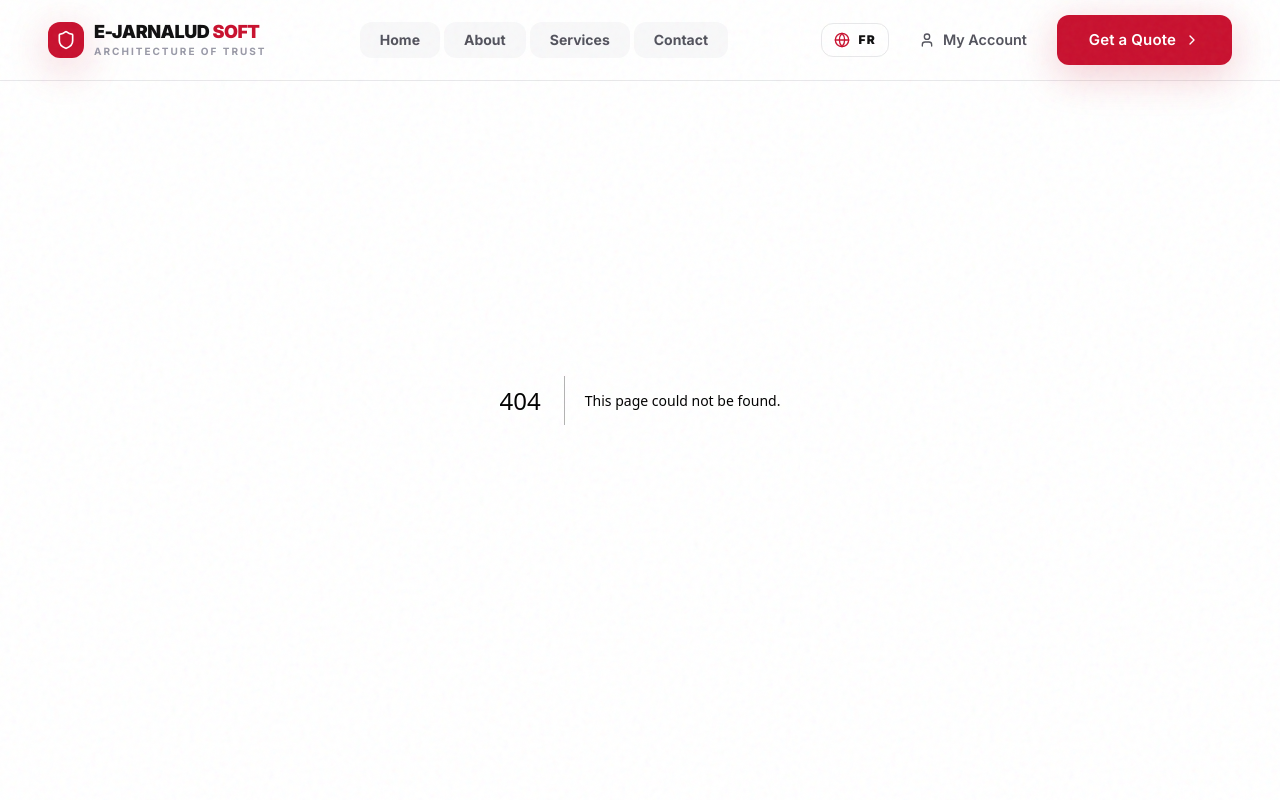
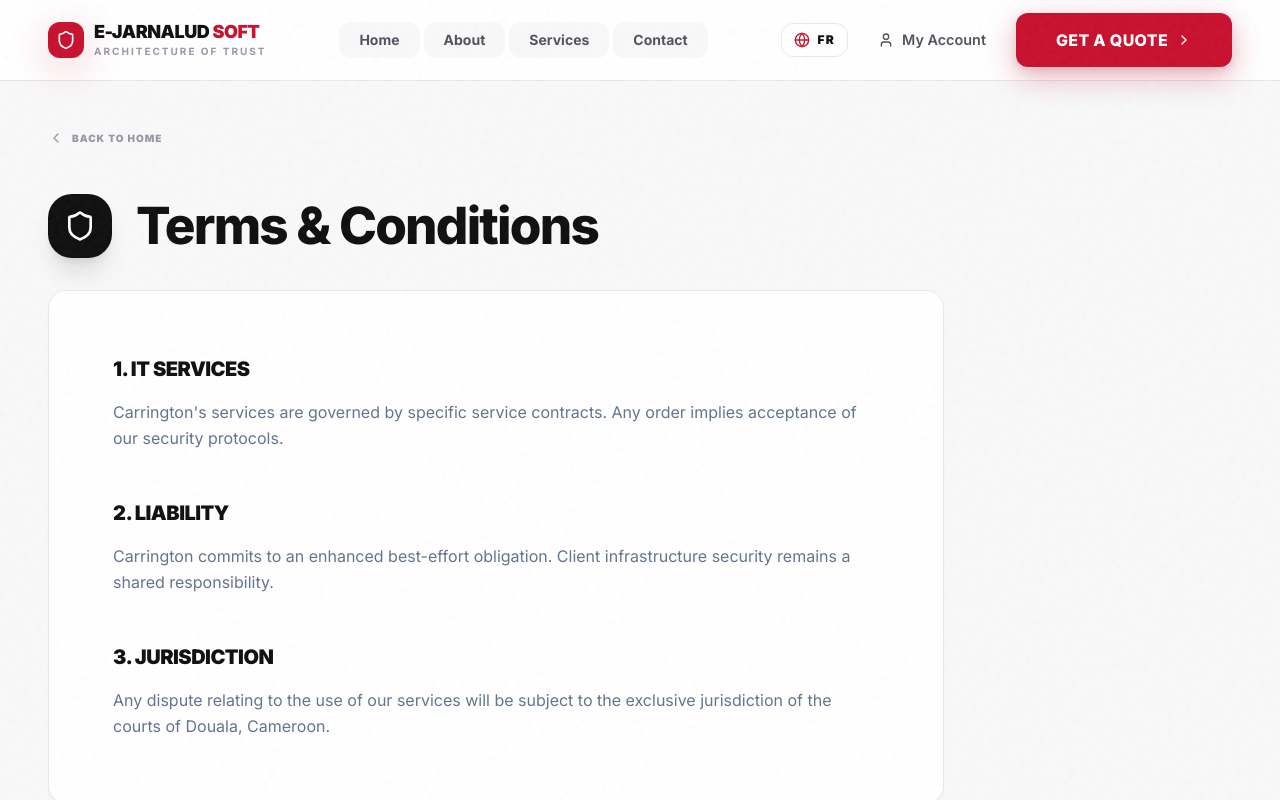
Before and after one commit to Shine831/carington, a Next.js app: page /terms in a window 1280 px wide. Before the commit this address had no page. Shown: the top 800 px of the page. Built offline with nearby package versions, Linux system fonts and the light colour scheme.

Commit message:
feat: Implement initial application pages including admin, contact, dashboard, and core layout components.

```diff
--- a/src/app/about/page.tsx
+++ b/src/app/about/page.tsx
@@ -13,7 +13,7 @@ export default function AboutPage() {
   const { t, language } = useI18n();
 
   return (
-    <div className="min-h-screen pt-[68px] md:pt-[76px] bg-[var(--off-white)]">
+    <div className="min-h-screen pt-24 md:pt-32 bg-[var(--off-white)]">
 
       {/* Hero (Pure Tech Refactor) */}
       <section className="relative min-h-[60vh] flex items-center pt-20 pb-20 md:pt-32 md:pb-32 overflow-hidden bg-[var(--charcoal)]">
@@ -89,7 +89,7 @@ export default function AboutPage() {
       </section>
 
       {/* Promise section (i18n) */}
-      <section className="section-py relative overflow-hidden bg-[var(--off-white)]">
+      <section className="section-py relative overflow-hidden bg-[var(--off-white)] mb-32">
         <AuraGradient color="var(--red)" className="top-[50%] right-[-10%] w-80 h-80 opacity-[0.03]" />
 
         <div className="container-xl relative z-10">
--- a/src/app/account/page.tsx
+++ b/src/app/account/page.tsx
@@ -13,7 +13,7 @@ export default function AccountPage() {
   const ICONS = [Briefcase, History, ShieldCheck, User];
 
   return (
-    <div className="min-h-[100svh] pt-[68px] md:pt-[76px] bg-[var(--off-white)] flex items-center justify-center py-20 px-4 relative overflow-hidden">
+    <div className="min-h-[100svh] pt-24 md:pt-32 bg-[var(--off-white)] flex items-center justify-center py-32 px-4 relative overflow-hidden">
       <AuraGradient color="var(--red)" className="top-[-10%] right-[-10%] w-[600px] h-[600px] opacity-[0.03]" />
 
       <div className="max-w-5xl w-full grid md:grid-cols-2 gap-0 rounded-[2.5rem] overflow-hidden shadow-[var(--shadow-2xl)] border border-white/20 relative z-10">
--- a/src/app/admin/page.tsx
+++ b/src/app/admin/page.tsx
@@ -46,7 +46,7 @@ export default function AdminDashboard() {
   ];
 
   return (
-    <div className="min-h-screen bg-[var(--off-white)] flex pt-[68px] md:pt-[76px] relative overflow-hidden">
+    <div className="min-h-screen bg-[var(--off-white)] flex pt-24 md:pt-32 relative overflow-hidden">
       <AuraGradient color="var(--red)" className="top-[-10%] right-[-10%] w-[600px] h-[600px] opacity-[0.02]" />
 
       {/* Sidebar - Pure Tech Design */}
@@ -54,7 +54,7 @@ export default function AdminDashboard() {
         initial={{ x: -280, opacity: 0 }}
         animate={{ x: 0, opacity: 1 }}
         transition={{ duration: 0.6, ease: [0.22, 1, 0.36, 1] }}
-        className="w-64 xl:w-72 bg-[var(--charcoal)] flex flex-col fixed top-[68px] md:top-[76px] bottom-0 left-0 z-40 hidden md:flex border-r border-white/5"
+        className="w-64 xl:w-72 bg-[var(--charcoal)] flex flex-col fixed top-24 md:top-32 bottom-0 left-0 z-40 hidden md:flex border-r border-white/5"
       >
         <div className="p-8 border-b border-white/5">
           <div className="flex items-center gap-4">
@@ -106,7 +106,7 @@ export default function AdminDashboard() {
           initial={{ y: -40, opacity: 0 }}
           animate={{ y: 0, opacity: 1 }}
           transition={{ delay: 0.2, duration: 0.6 }}
-          className="bg-white/80 backdrop-blur-xl border-b border-[var(--border)] px-8 py-5 flex items-center justify-between sticky top-[68px] md:top-[76px] z-30"
+          className="bg-white/80 backdrop-blur-xl border-b border-[var(--border)] px-8 py-5 flex items-center justify-between sticky top-24 md:top-32 z-30"
         >
           <div className="relative group">
             <Search className="absolute left-4 top-1/2 -translate-y-1/2 w-4 h-4 text-[var(--muted)] group-focus-within:text-[var(--red)] transition-colors" />
--- a/src/app/booking/page.tsx
+++ b/src/app/booking/page.tsx
@@ -11,7 +11,7 @@ export default function BookingPage() {
   const { t, language } = useI18n();
 
   return (
-    <div className="min-h-screen pt-[68px] md:pt-[76px] bg-[var(--off-white)]">
+    <div className="min-h-screen pt-24 md:pt-32 bg-[var(--off-white)]">
 
       {/* Header (Pure Tech Refactor) */}
       <section className="bg-[var(--charcoal)] py-20 md:py-32 relative overflow-hidden">
@@ -48,7 +48,7 @@ export default function BookingPage() {
         </div>
       </section>
 
-      <div className="container-xl py-20 md:py-28">
+      <div className="container-xl py-20 md:py-28 mb-32">
         <div className="grid lg:grid-cols-3 gap-12 lg:gap-20">
 
           {/* Form (i18n & Pure Tech Refactor) */}
--- a/src/app/contact/page.tsx
+++ b/src/app/contact/page.tsx
@@ -18,7 +18,7 @@ export default function ContactPage() {
   ];
 
   return (
-    <div className="min-h-screen pt-[68px] md:pt-[76px] bg-[var(--off-white)]">
+    <div className="min-h-screen pt-24 md:pt-32 bg-[var(--off-white)]">
 
       {/* Header (Pure Tech Refactor) */}
       <section className="bg-white border-b border-[var(--border)] pt-20 pb-24 md:pt-32 md:pb-32 relative overflow-hidden">
@@ -45,13 +45,13 @@ export default function ContactPage() {
         </div>
       </section>
 
-      <div className="container-xl py-20 md:py-32">
+      <div className="container-xl py-20 md:py-32 mb-32">
         <div className="grid lg:grid-cols-5 gap-12 lg:gap-24 items-start">
 
           {/* Contact Info (i18n) */}
-          <div className="lg:col-span-2">
+          <div className="lg:col-span-2 pt-12 md:pt-16">
             <SlideLeft>
-              <h2 className="display-sm text-[var(--charcoal)] mb-10 tracking-tight">{t.contact.info_title}</h2>
+              <h2 className="display-sm text-[var(--charcoal)] mb-12 tracking-tight uppercase font-black">{t.contact.info_title}</h2>
               <StaggerContainer className="space-y-4">
                 {CONTACT_ITEMS.map(({ icon: Icon, label, val, red }) => (
                   <StaggerItem key={label}>
--- a/src/app/globals.css
+++ b/src/app/globals.css
@@ -172,15 +172,17 @@ body {
 .btn-red {
   background: var(--red);
   color: var(--white);
-  padding: 0.875rem 2rem;
-  font-size: 0.9375rem;
-  box-shadow: var(--shadow-red);
-  letter-spacing: 0.01em;
+  padding: 1rem 2.5rem; /* Slightly larger */
+  font-size: 1rem;
+  font-weight: 800; /* Extra bold */
+  box-shadow: 0 10px 30px rgba(200,16,46,0.3), 0 4px 10px rgba(0,0,0,0.1);
+  letter-spacing: 0.02em;
+  text-transform: uppercase;
 }
 .btn-red:hover {
   background: var(--red-dark);
-  box-shadow: 0 12px 40px rgba(200,16,46,0.40);
-  transform: translateY(-1px);
+  box-shadow: 0 15px 45px rgba(200,16,46,0.45);
+  transform: translateY(-2px);
 }
 .btn-red:active { transform: translateY(0); }
 
@@ -223,6 +225,7 @@ body {
 .form-input-icon {
   position: absolute;
   left: 1.25rem;
+  top: 1.15rem; /* Aligned with text padding-top */
   z-index: 10;
   color: var(--muted);
   pointer-events: none;
--- /dev/null
+++ b/src/app/privacy/page.tsx
@@ -0,0 +1,65 @@
+"use client";
+
+import { Shield, ChevronRight } from "lucide-react";
+import Link from "next/link";
+import { FadeUp } from "@/components/ui/Motion";
+import { AuraGradient } from "@/components/ui/AuraGradient";
+import { useI18n } from "@/context/LanguageContext";
+
+export default function PrivacyPage() {
+  const { language } = useI18n();
+
+  return (
+    <div className="min-h-screen pt-32 pb-40 relative overflow-hidden bg-[var(--off-white)]">
+      <AuraGradient color="var(--red)" className="top-[-10%] right-[-10%] w-[600px] h-[600px] opacity-[0.03]" />
+
+      <div className="container-xl relative z-10">
+        <FadeUp>
+          <Link href="/" className="inline-flex items-center gap-2 text-[10px] font-black uppercase tracking-widest text-[var(--muted)] hover:text-[var(--red)] mb-12 transition-colors">
+            <ChevronRight className="w-4 h-4 rotate-180" /> {language === "fr" ? "Retour à l'accueil" : "Back to Home"}
+          </Link>
+
+          <div className="flex items-center gap-6 mb-8">
+            <div className="w-16 h-16 rounded-[1.5rem] bg-[var(--charcoal)] flex items-center justify-center shadow-xl">
+              <Shield className="w-8 h-8 text-white" />
+            </div>
+            <h1 className="display-lg text-[var(--charcoal)] tracking-tighter">
+              {language === "fr" ? "Confidentialité" : "Privacy Policy"}
+            </h1>
+          </div>
+
+          <div className="card p-10 md:p-16 bg-white/80 backdrop-blur-xl border-2 max-w-4xl rounded-[3rem] shadow-sm">
+            <div className="space-y-12 text-body">
+              <section>
+                <h2 className="text-xl font-black text-[var(--charcoal)] uppercase tracking-tight mb-4">{language === "fr" ? "1. Collecte des Données" : "1. Data Collection"}</h2>
+                <p className="text-slate-500 leading-relaxed">
+                  {language === "fr"
+                    ? "E-JARNALUD SOFT s'engage à protéger l'intégrité de vos informations. Nous collectons uniquement les données nécessaires au chiffrage de vos projets et à la sécurisation de vos accès."
+                    : "E-JARNALUD SOFT is committed to protecting the integrity of your information. We only collect data necessary for project estimates and securing your access."}
+                </p>
+              </section>
+
+              <section>
+                <h2 className="text-xl font-black text-[var(--charcoal)] uppercase tracking-tight mb-4">{language === "fr" ? "2. Utilisation" : "2. Usage"}</h2>
+                <p className="text-slate-500 leading-relaxed">
+                  {language === "fr"
+                    ? "Vos données ne sont jamais partagées avec des tiers. Elles sont stockées sur des serveurs souverains sécurisés conformément aux protocoles AES-256."
+                    : "Your data is never shared with third parties. It is stored on secure sovereign servers in accordance with AES-256 protocols."}
+                </p>
+              </section>
+
+              <section>
+                <h2 className="text-xl font-black text-[var(--charcoal)] uppercase tracking-tight mb-4">{language === "fr" ? "3. Contact" : "3. Contact"}</h2>
+                <p className="text-slate-500 leading-relaxed">
+                  {language === "fr"
+                    ? "Pour toute demande concernant vos données personnelles, contactez notre DPO à security@ejarnalud.cm."
+                    : "For any request concerning your personal data, contact our DPO at security@ejarnalud.cm."}
+                </p>
+              </section>
+            </div>
+          </div>
+        </FadeUp>
+      </div>
+    </div>
+  );
+}
--- a/src/app/services/page.tsx
+++ b/src/app/services/page.tsx
@@ -30,7 +30,7 @@ export default function ServicesPage() {
   );
 
   return (
-    <div className="min-h-screen pt-[68px] md:pt-[76px] bg-[var(--off-white)]">
+    <div className="min-h-screen pt-24 md:pt-32 bg-[var(--off-white)]">
 
       {/* Header (Pure Tech Refactor) */}
       <section className="bg-white border-b border-[var(--border)] py-20 md:py-32 relative overflow-hidden">
@@ -64,7 +64,7 @@ export default function ServicesPage() {
       </section>
 
       {/* Bento Grid (Pure Tech Refactor) */}
-      <section className="section-py">
+      <section className="section-py mb-32">
         <div className="container-xl">
           <SlideLeft>
             <div className="flex items-center justify-between mb-16 px-2">
--- /dev/null
+++ b/src/app/terms/page.tsx
@@ -0,0 +1,65 @@
+"use client";
+
+import { Shield, ChevronRight } from "lucide-react";
+import Link from "next/link";
+import { FadeUp } from "@/components/ui/Motion";
+import { AuraGradient } from "@/components/ui/AuraGradient";
+import { useI18n } from "@/context/LanguageContext";
+
+export default function TermsPage() {
+  const { language } = useI18n();
+
+  return (
+    <div className="min-h-screen pt-32 pb-40 relative overflow-hidden bg-[var(--off-white)]">
+      <AuraGradient color="var(--red)" className="bottom-[-10%] left-[-10%] w-[600px] h-[600px] opacity-[0.03]" />
+
+      <div className="container-xl relative z-10">
+        <FadeUp>
+          <Link href="/" className="inline-flex items-center gap-2 text-[10px] font-black uppercase tracking-widest text-[var(--muted)] hover:text-[var(--red)] mb-12 transition-colors">
+            <ChevronRight className="w-4 h-4 rotate-180" /> {language === "fr" ? "Retour à l'accueil" : "Back to Home"}
+          </Link>
+
+          <div className="flex items-center gap-6 mb-8">
+            <div className="w-16 h-16 rounded-[1.5rem] bg-[var(--charcoal)] flex items-center justify-center shadow-xl">
+              <Shield className="w-8 h-8 text-white" />
+            </div>
+            <h1 className="display-lg text-[var(--charcoal)] tracking-tighter">
+              {language === "fr" ? "CGV / CGU" : "Terms & Conditions"}
+            </h1>
+          </div>
+
+          <div className="card p-10 md:p-16 bg-white/80 backdrop-blur-xl border-2 max-w-4xl rounded-[3rem] shadow-sm">
+            <div className="space-y-12 text-body">
+              <section>
+                <h2 className="text-xl font-black text-[var(--charcoal)] uppercase tracking-tight mb-4">{language === "fr" ? "1. Services IT" : "1. IT Services"}</h2>
+                <p className="text-slate-500 leading-relaxed">
+                  {language === "fr"
+                    ? "Les prestations de Carrington sont régies par des contrats de service spécifiques. Toute commande implique l'acceptation de nos protocoles de sécurité."
+                    : "Carrington's services are governed by specific service contracts. Any order implies acceptance of our security protocols."}
+                </p>
+              </section>
+
+              <section>
+                <h2 className="text-xl font-black text-[var(--charcoal)] uppercase tracking-tight mb-4">{language === "fr" ? "2. Responsabilité" : "2. Liability"}</h2>
+                <p className="text-slate-500 leading-relaxed">
+                  {language === "fr"
+                    ? "Carrington s'engage à une obligation de moyens renforcée. La sécurité de l'infrastructure client reste une co-responsabilité."
+                    : "Carrington commits to an enhanced best-effort obligation. Client infrastructure security remains a shared responsibility."}
+                </p>
+              </section>
+
+              <section>
+                <h2 className="text-xl font-black text-[var(--charcoal)] uppercase tracking-tight mb-4">{language === "fr" ? "3. Juridiction" : "3. Jurisdiction"}</h2>
+                <p className="text-slate-500 leading-relaxed">
+                  {language === "fr"
+                    ? "Tout litige relatif à l'utilisation de nos services sera soumis à la compétence exclusive des tribunaux de Douala, Cameroun."
+                    : "Any dispute relating to the use of our services will be subject to the exclusive jurisdiction of the courts of Douala, Cameroon."}
+                </p>
+              </section>
+            </div>
+          </div>
+        </FadeUp>
+      </div>
+    </div>
+  );
+}
--- a/src/components/layout/Footer.tsx
+++ b/src/components/layout/Footer.tsx
@@ -89,8 +89,8 @@ export default function Footer() {
         <div className="border-t border-white/5 mt-20 pt-10 flex flex-col md:flex-row justify-between items-center gap-6 text-[10px] font-black uppercase tracking-widest text-slate-500">
           <p>&copy; {new Date().getFullYear()} E-JARNALUD SOFT. {t.footer.copyright}</p>
           <div className="flex gap-10">
-            <Link href="#" className="hover:text-white transition-colors">{language === "fr" ? "Confidentialité" : "Privacy"}</Link>
-            <Link href="#" className="hover:text-white transition-colors">{language === "fr" ? "CGV / CGU" : "Terms"}</Link>
+            <Link href="/privacy" className="hover:text-white transition-colors">{language === "fr" ? "Confidentialité" : "Privacy"}</Link>
+            <Link href="/terms" className="hover:text-white transition-colors">{language === "fr" ? "CGV / CGU" : "Terms"}</Link>
           </div>
         </div>
       </div>
```
Also changed, not shown: src/app/dashboard/page.tsx (+13 -10 lines), src/app/page.tsx (+4 -5 lines).
